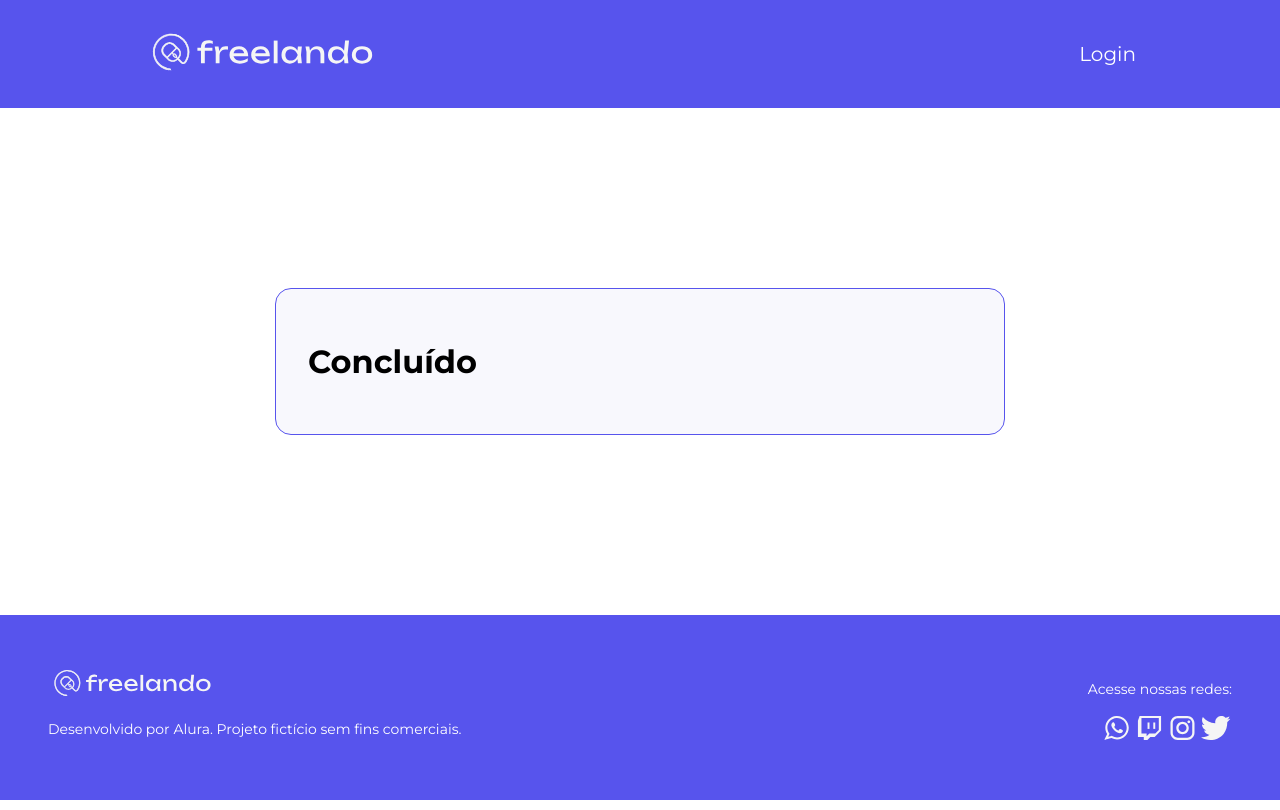
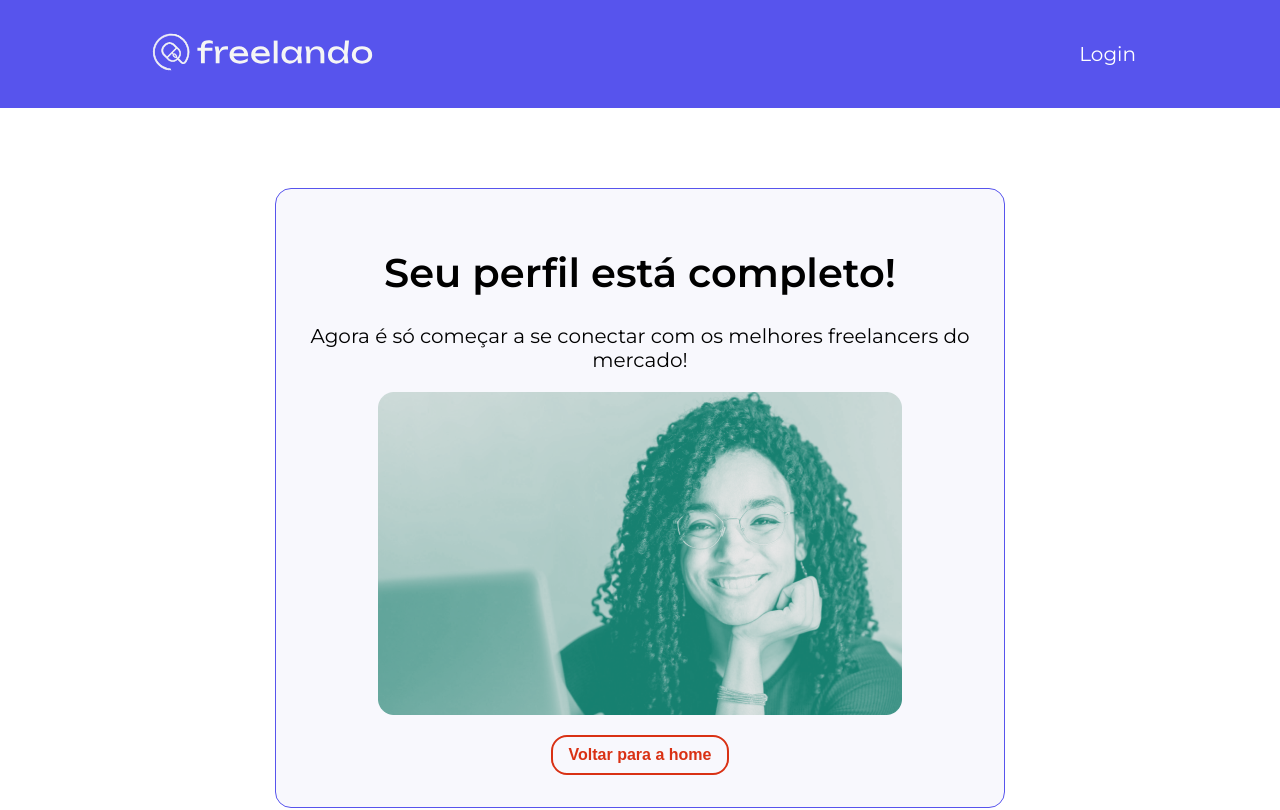
Before and after one commit to natcurti/alura-freelando, a React (Vite) app: page /cadastro/concluido in a window 1280 px wide. Shown: the top 810 px of the page. Built offline with nearby package versions, Linux system fonts and the light colour scheme.

Commit message:
Create concluded page

```diff
--- /dev/null
+++ b/src/pages/Register/Concluded/index.jsx
@@ -0,0 +1,31 @@
+import styled from "@emotion/styled";
+import Button from "../../../components/Button";
+import Typography from "../../../components/Typography";
+import { Link } from "react-router-dom";
+import imgConcluded from "../assets/concluded-img.png";
+
+const ImgStyled = styled.img`
+  margin-bottom: ${(props) => props.theme.spacing.s};
+`;
+
+const Concluded = () => {
+  return (
+    <div style={{ textAlign: "center" }}>
+      <Typography variant="h1" component="h1">
+        Seu perfil está completo!
+      </Typography>
+      <Typography variant="body" component="body">
+        Agora é só começar a se conectar com os melhores freelancers do mercado!
+      </Typography>
+      <ImgStyled
+        src={imgConcluded}
+        alt="Mulher jovem de cabelos cacheados e óculos, sentada à frente de um computador com a mão apoiada no queixo e expressão sorridente."
+      />
+      <Link to="/cadastro">
+        <Button variant="secondary">Voltar para a home</Button>
+      </Link>
+    </div>
+  );
+};
+
+export default Concluded;
--- a/src/router/router.jsx
+++ b/src/router/router.jsx
@@ -4,6 +4,7 @@ import LayoutBaseRegister from "../pages/Register/LayoutBaseRegister";
 import Interests from "../pages/Register/Interests";
 import LayoutBase from "../pages/LayoutBase";
 import PersonalDataForm from "../pages/Register/PersonalDataForm";
+import Concluded from "../pages/Register/Concluded";
 
 export const router = createBrowserRouter([
   {
@@ -28,7 +29,7 @@ export const router = createBrowserRouter([
           },
           {
             path: "concluido",
-            element: <h1>Concluído</h1>,
+            element: <Concluded />,
           },
         ],
       },
```
Also changed, not shown: src/pages/Register/assets/concluded-img.png (added).
